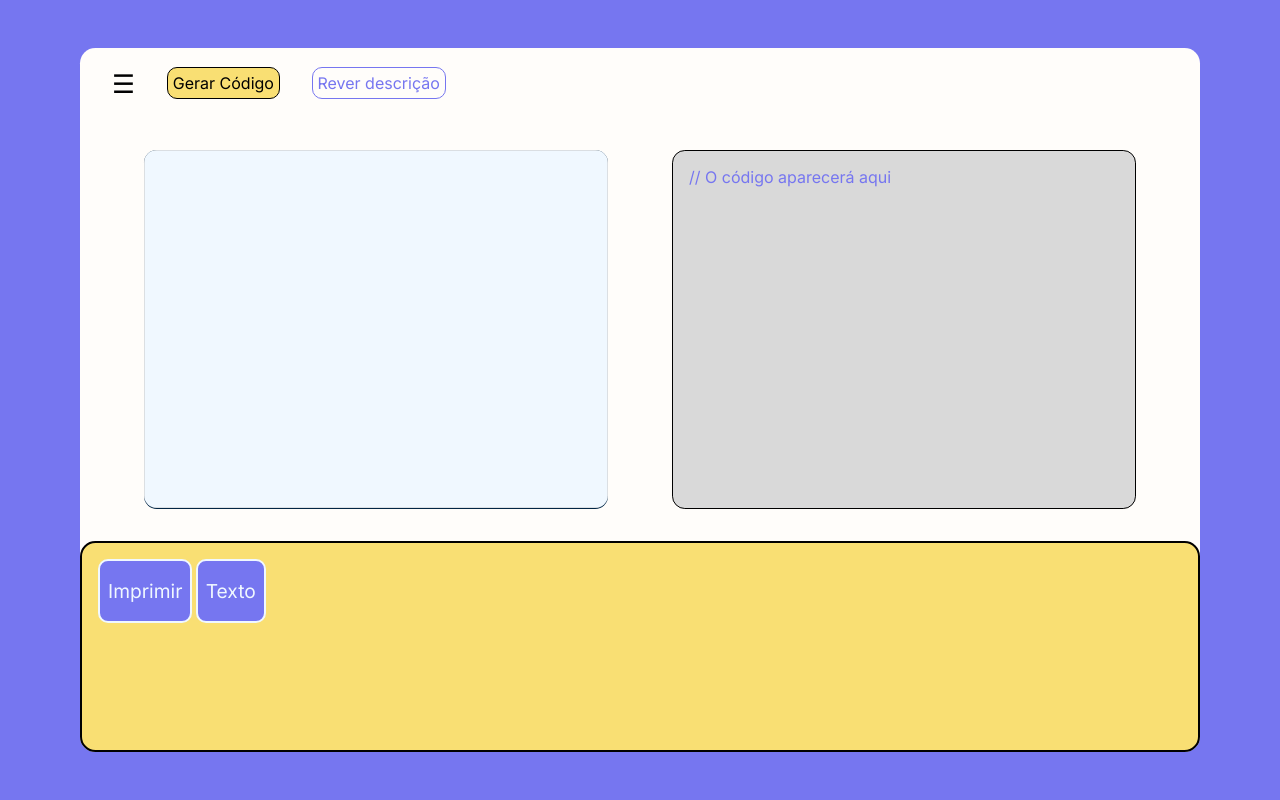
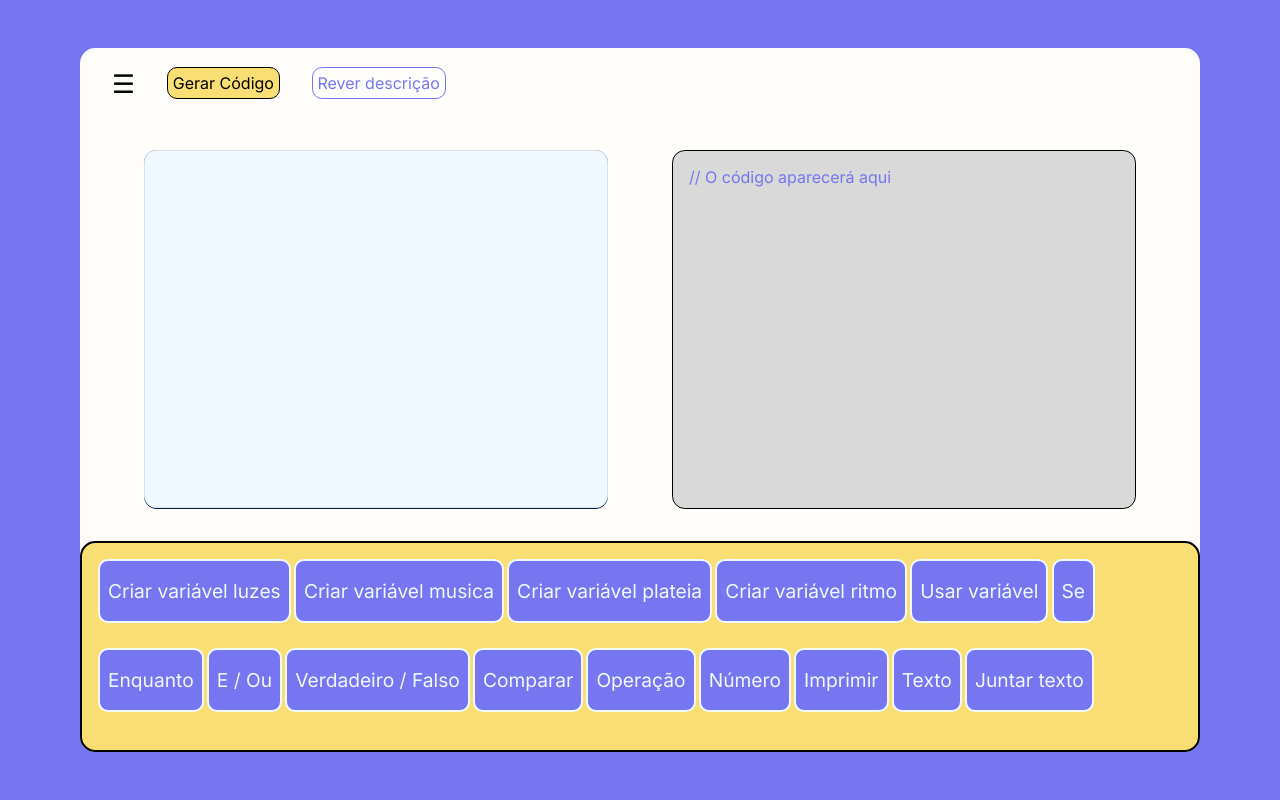
Before and after one commit to enzomobile/OTTO, a Django app: template appOTTO/templates/appOTTO/jogo/fase10.html in a window 1280 px wide. Run offline with Django 5.2, Linux system fonts and the light colour scheme; the template is opened without the code that fills it, so the values that code supplies are empty.

Commit message:
06/10/2025 "fase 10 em andamento"

```diff
--- a/appOTTO/templates/appOTTO/jogo/fase10.html
+++ b/appOTTO/templates/appOTTO/jogo/fase10.html
@@ -54,7 +54,7 @@
                             </ul>
                         </div>
                     </div>
-                    <button onclick="mostrarCodigo(1)">Gerar Código</button>
+                    <button onclick="mostrarCodigo(10)">Gerar Código</button>
                     <button class="button-descrição" id="ReverDescricao">Rever descrição</button>
                 </header>
 
@@ -83,8 +83,32 @@
 
                 <!-- Footer mostrando blocos -->
                 <footer id="toolboxFooter" style="overflow-x:auto; white-space:nowrap; padding:1rem;">
+
+                    <!-- Variáveis -->
+                    <button onclick="adicionarVariavel('luzes')">Criar variável luzes</button>
+                    <button onclick="adicionarVariavel('musica')">Criar variável musica</button>
+                    <button onclick="adicionarVariavel('plateia')">Criar variável plateia</button>
+                    <button onclick="adicionarVariavel('ritmo')">Criar variável ritmo</button>
+                    <button onclick="criarBloco('variables_get')">Usar variável</button>
+
+                    <!-- Controle -->
+                    <button onclick="criarBloco('controls_if')">Se</button>
+                    <button onclick="criarBloco('controls_whileUntil')">Enquanto</button>
+
+                    <!-- Lógica -->
+                    <button onclick="criarBloco('logic_operation')">E / Ou</button>
+                    <button onclick="criarBloco('logic_boolean')">Verdadeiro / Falso</button>
+                    <button onclick="criarBloco('logic_compare')">Comparar</button>
+                    <button onclick="criarBloco('math_arithmetic')">Operação</button>
+
+                    <!-- Blocos de número -->
+                    <button onclick="criarBloco('math_number')">Número</button>
+
+                    <!-- Texto -->
                     <button onclick="criarBloco('text_print')">Imprimir</button>
                     <button onclick="criarBloco('text')">Texto</button>
+                    <button onclick="criarBloco('text_join')">Juntar texto</button>
+
                 </footer>
             </section>
         </main>
```
